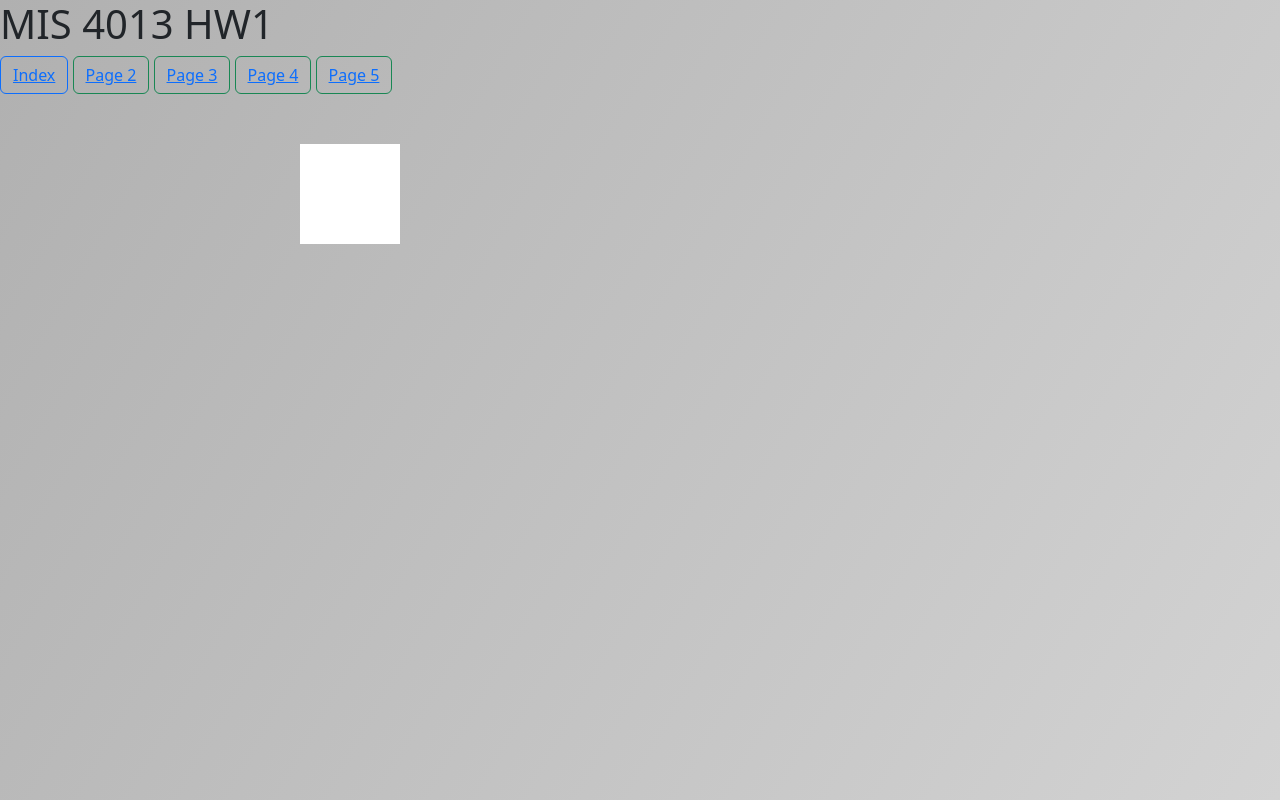
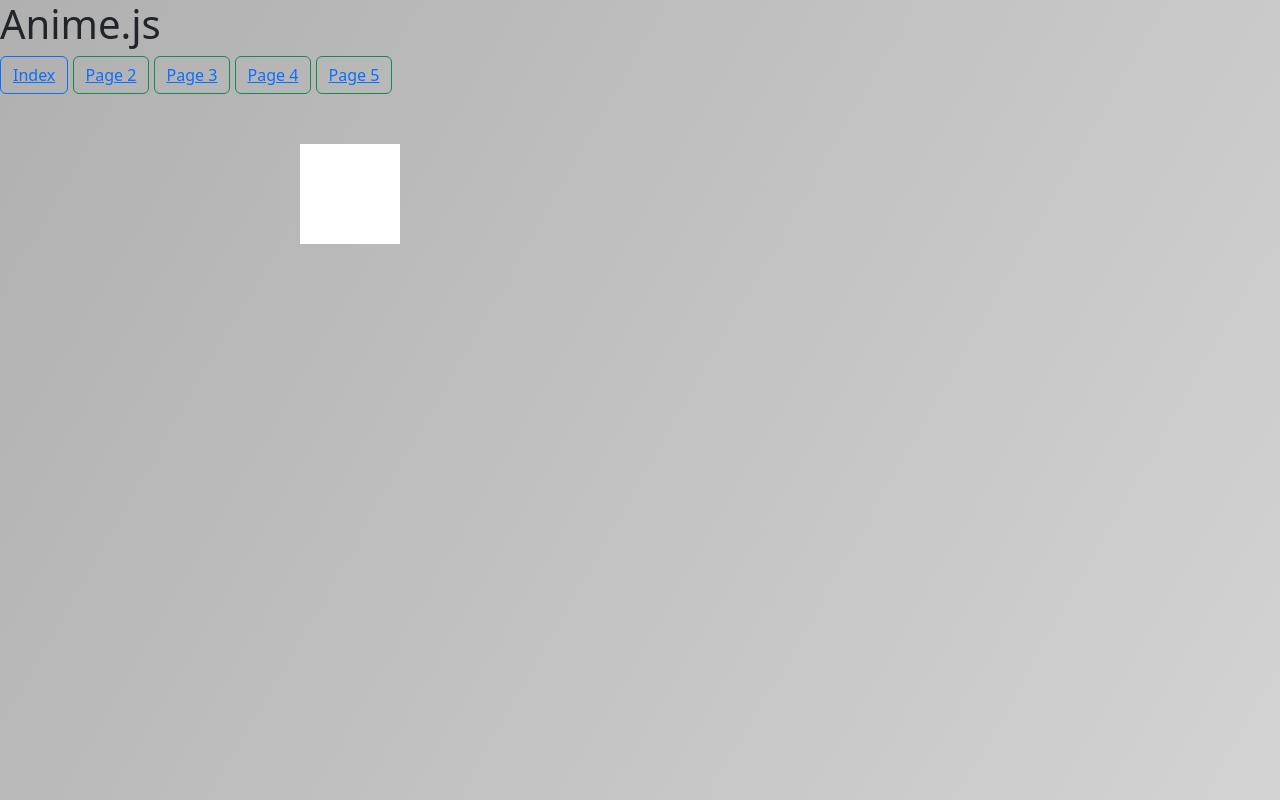
Before and after one commit to Trotter-Stewart/HW5_4013, a plain HTML site: page index.html in a window 1280 px wide. Drawn offline with nearby package versions, Linux system fonts and the light colour scheme.

Commit message:
Update index.html

```diff
--- a/index.html
+++ b/index.html
@@ -3,7 +3,7 @@
   <head>
     <meta charset="utf-8">
     <meta name="viewport" content="width=device-width, initial-scale=1">
-    <title>AnimeJS</title>
+    <title>Index</title>
     <link href="https://cdn.jsdelivr.net/npm/bootstrap@5.3.3/dist/css/bootstrap.min.css" rel="stylesheet" integrity="sha384-QWTKZyjpPEjISv5WaRU9OFeRpok6YctnYmDr5pNlyT2bRjXh0JMhjY6hW+ALEwIH" crossorigin="anonymous">
      <script src="https://cdnjs.cloudflare.com/ajax/libs/animejs/3.2.1/anime.min.js"></script>
     <style>
@@ -21,7 +21,7 @@
     </style>
   </head>
   <body>
-    <h1>MIS 4013 HW1</h1>
+    <h1>Anime.js</h1>
     <button type="button" class="btn btn-outline-primary">
       <a href="index.html">Index</a>
     </button>
```
